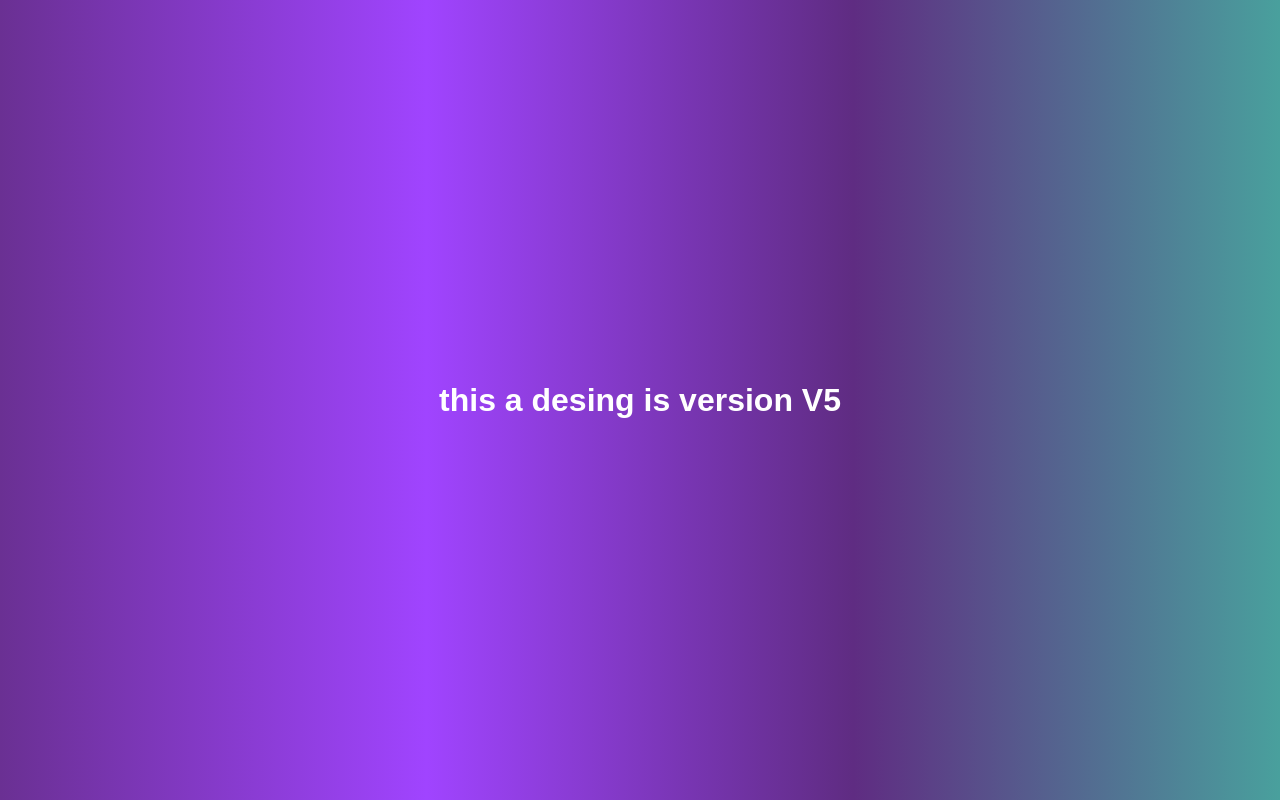
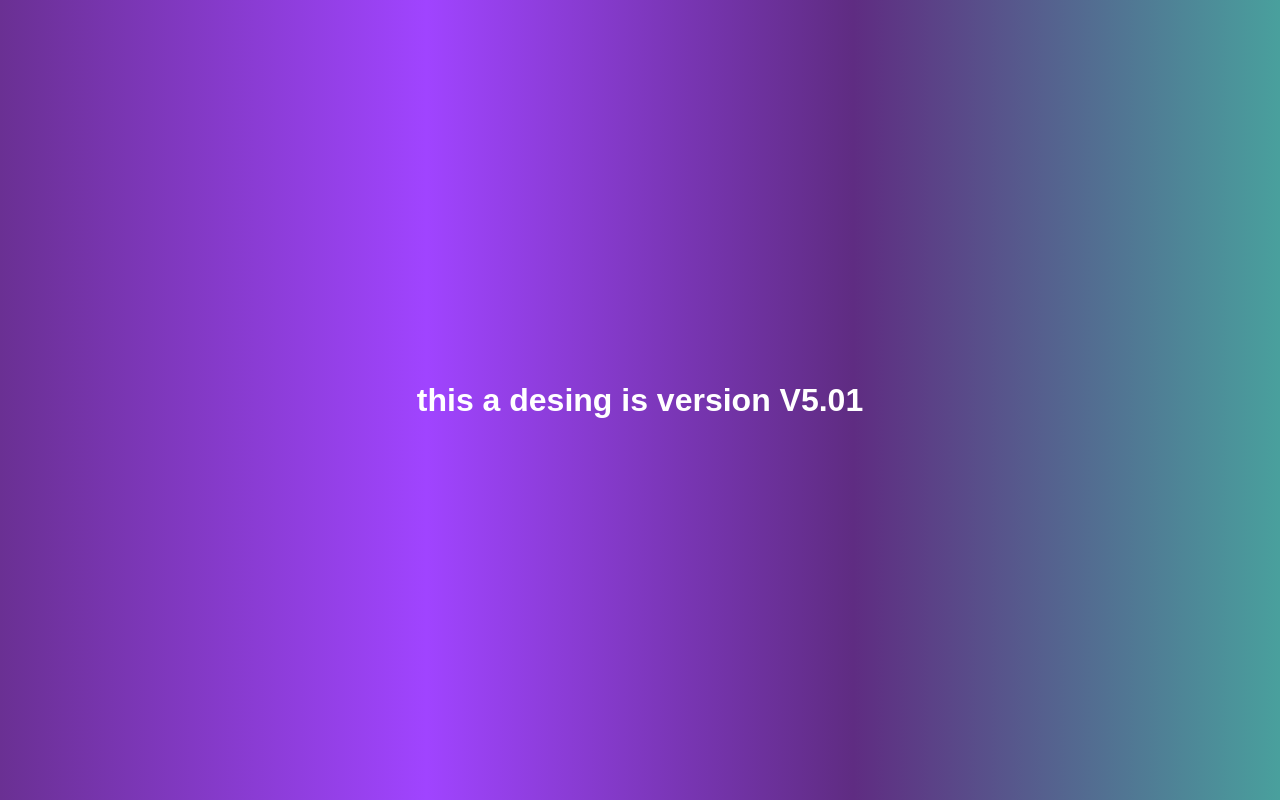
Before and after one commit to Github12786/myrepo, a plain HTML site: page index.html in a window 1280 px wide. Drawn offline with Linux system fonts and the light colour scheme.

Commit message:
change version v5.01

```diff
--- a/index.html
+++ b/index.html
@@ -7,7 +7,7 @@
     <title>Document</title>
 </head>
 <body>
-    <h1>this a desing is version V5</h1>
+    <h1>this a desing is version V5.01</h1>
 
 </body>
 </html>
```
